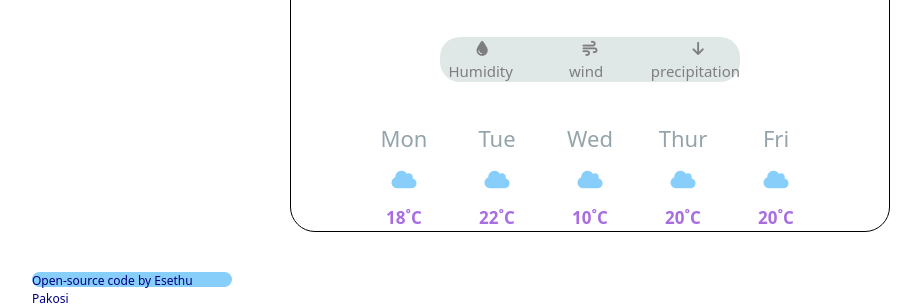
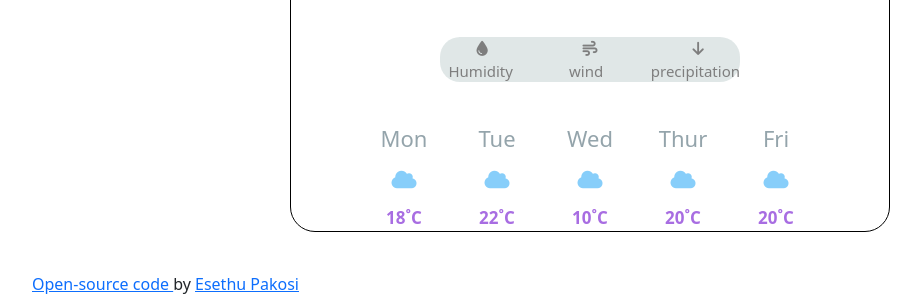
Before and after one commit to Esethu-Pakosi/EsethuPakosi-weather-app, a plain HTML site: page index.html in a window 1280 px wide. Shown: the part 503-811 px from the top of the page, without its empty margins (50-971 px from the left). Drawn offline with nearby package versions, Linux system fonts and the light colour scheme; no server answers.

Commit message:
added source code

```diff
--- a/index.html
+++ b/index.html
@@ -132,7 +132,9 @@
                         </div>
                       </div>
                     </div>
-                    <div class="coder">Open-source code by Esethu Pakosi</div>
+                    <a href="https://github.com/Esethu-77/EsethuPakosi-weather-app">Open-source code </a> by <a href="https://www.linkedin.com/in/esethu-pakosi-7a361026a/?originalSubdomain=za">Esethu Pakosi
+
+                    </div>
         </div>
   </form>
 </div>
```
